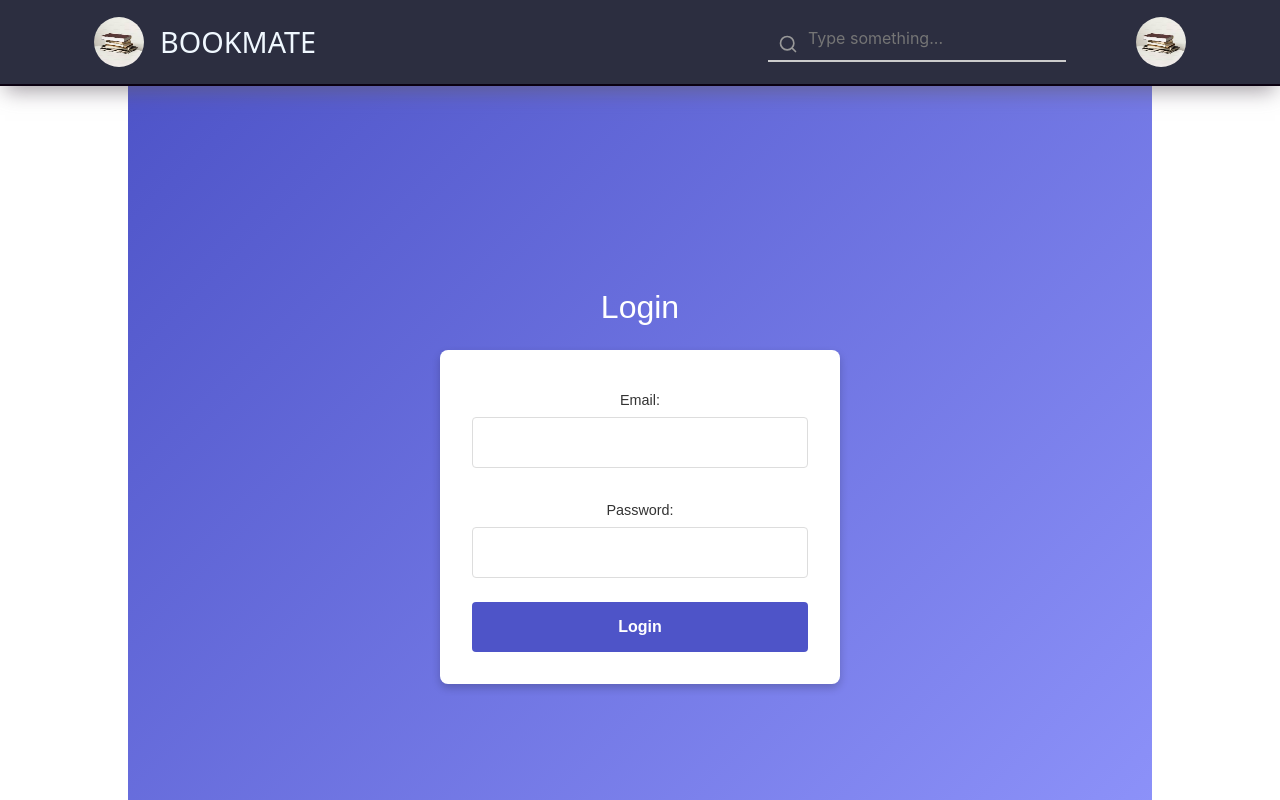
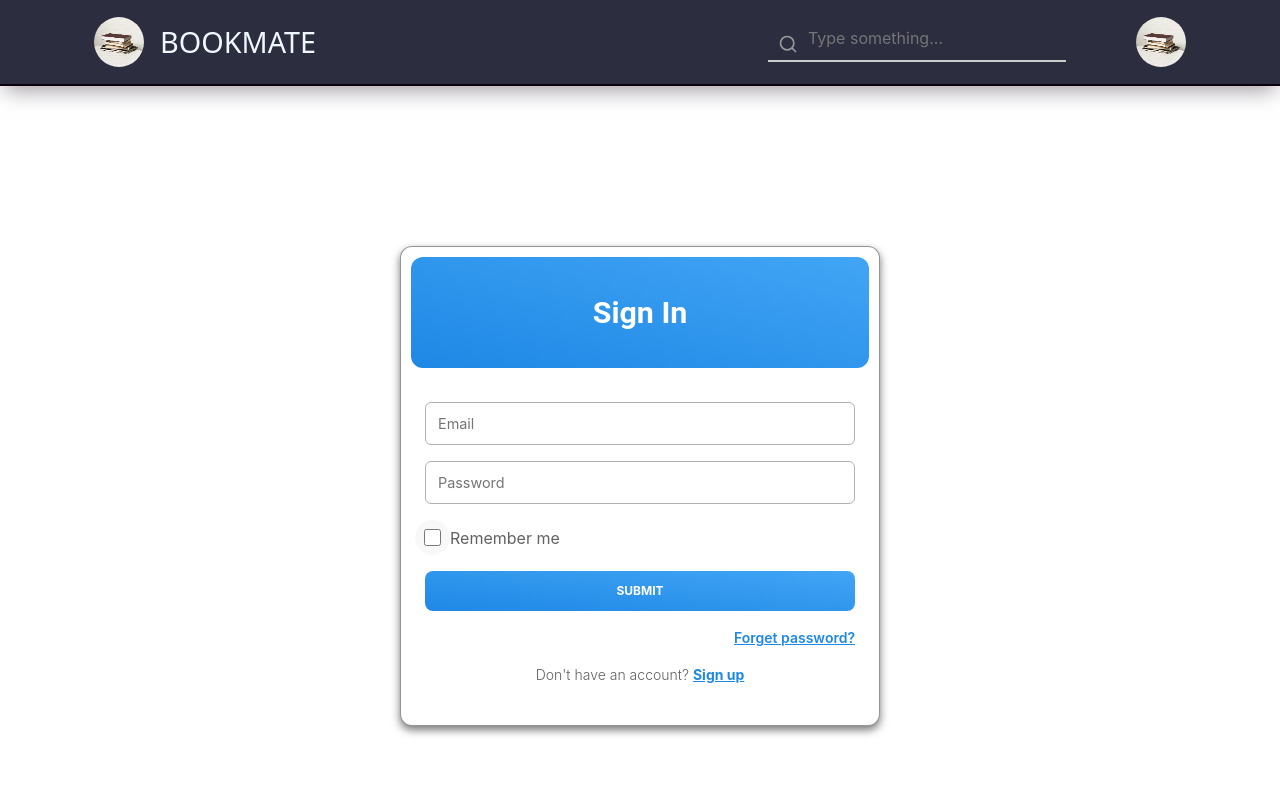
Before and after one commit to NoobOtaku-terminal/book_swap_frontend, a React (Create React App) app: page /login in a window 1280 px wide. Shown: the top 800 px of the page. Built offline with nearby package versions, Linux system fonts and the light colour scheme; a web font is replaced by a local one.

Commit message:
login page updated

```diff
--- a/src/components/categories.js
+++ b/src/components/categories.js
@@ -70,7 +70,7 @@ function Categories() {
                     <circle cx="384" cy="96" r="12" fill="#f7d774" />
                     <circle cx="256" cy="64" r="10" fill="#f7d774" />
                 </svg>
-                <h4>category4</h4>
+                <h4>Histroy</h4>
             </div>
             <div onClick={() => handleCategory('Technolgy')} className='hover'>
                 <svg xmlns="http://www.w3.org/2000/svg" viewBox="0 0 512 512" width="70" height="70">
@@ -88,7 +88,7 @@ function Categories() {
                     <circle cx="384" cy="96" r="12" fill="#f7d774" />
                     <circle cx="256" cy="64" r="10" fill="#f7d774" />
                 </svg>
-                <h4>category5</h4>
+                <h4>Technology</h4>
             </div>
 
 
--- a/src/components_css/login.css
+++ b/src/components_css/login.css
@@ -1,4 +1,4 @@
-/* Login.css */
+/* Login.css
 
 .login-page {
     display: flex;
@@ -69,4 +69,165 @@
 
 .login-page button[type="submit"]:hover {
     background-color: #3b3f8f;
+} */
+
+/* From Uiverse.io by Yaya12085 */
+
+
+/* From Uiverse.io by Yaya12085 */
+.Container{
+    display: flex;
+    justify-content: center;
+    align-items: center;
+    height: 100vh;
+    /* background: linear-gradient(135deg, #4e54c8, #8f94fb); */
+
+
 }
+.form {
+    position: relative;
+    display: flex;
+    flex-direction: column;
+    border-radius: 0.75rem;
+    background-color: #fff;
+    color: rgb(97 97 97);
+    /* box-shadow: 20px 20px 30px rgba(0, 0, 0, .05); */
+    width: 30rem;
+    max-width: 90%;
+    height: 60%;
+    background-clip: border-box;
+    border: solid 1px rgba(0, 0, 0, 0.418);
+    box-shadow: 0px 4px 8px rgba(3, 3, 3, 0.541); /* Adjust values as needed */
+  }
+  .form-container{
+    display: flex;
+    flex-direction: column;
+    justify-content: center;
+    /* align-items: center; */
+    height: 100%;
+  }
+
+  .header {
+    position: relative;
+    background-clip: border-box;
+    background-color: #1e88e5;
+    background-image: linear-gradient(to top right,#1e88e5,#42a5f5);
+    margin: 10px;
+    border-radius: 0.75rem;
+    overflow: hidden;
+    color: #fff;
+    box-shadow: 0 0 #0000,0 0 #0000,0 0 #0000,0 0 #0000,rgba(33,150,243,.4);
+    height: 7rem;
+    letter-spacing: 0;
+    line-height: 1.375;
+    font-weight: 600;
+    font-size: 1.9rem;
+    font-family: Roboto, sans-serif;
+    display: flex;
+    align-items: center;
+    justify-content: center;
+  }
+
+  .inputs {
+    padding: 1.5rem;
+    gap: 1rem;
+    display: flex;
+    flex-direction: column;
+  }
+
+  .input-container {
+    display: flex;
+    flex-direction: column;
+    gap: 1rem;
+    min-width: 200px;
+    width: 100%;
+    height: 2.75rem;
+    position: relative;
+  }
+
+  .input {
+    border: 1px solid rgba(128, 128, 128, 0.61);
+    outline: 0;
+    color: rgb(69 90 100);
+    font-weight: 400;
+    font-size: .9rem;
+    line-height: 1.25rem;
+    padding: 0.75rem;
+    background-color: transparent;
+    border-radius: .375rem;
+    width: 100%;
+    height: 100%;
+  }
+
+  .input:focus {
+    border: 1px solid #1e88e5;
+  }
+
+  .checkbox-container {
+    margin-left: -0.625rem;
+    display: inline-flex;
+    align-items: center;
+  }
+
+  .checkbox {
+    position: relative;
+    overflow: hidden;
+    padding: .55rem;
+    border-radius: 999px;
+    display: flex;
+    align-items: center;
+    cursor: pointer;
+    justify-content: center;
+    background-color: rgba(0, 0, 0, 0.027);
+    height: 35px;
+    width: 35px;
+  }
+
+  .checkbox input {
+    width: 100%;
+    height: 100%;
+    cursor: pointer;
+  }
+
+  .checkbox-text {
+    cursor: pointer;
+  }
+
+  .signin-btn1 {
+    cursor: pointer;
+    text-transform: uppercase;
+    font-weight: 700;
+    font-size: .75rem;
+    line-height: 1rem;
+    text-align: center;
+    padding: .75rem 1.5rem;
+    background-color: #1e88e5;
+    background-image: linear-gradient(to top right,#1e88e5,#42a5f5);
+    border-radius: .5rem;
+    width: 100%;
+    outline: 0;
+    border: 0;
+    color: #fff;
+  }
+
+  .signup-link {
+    line-height: 1.5;
+    font-weight: 300;
+    font-size: 0.875rem;
+    display: flex;
+    align-items: center;
+    justify-content: center;
+  }
+
+  .signup-link a, .forget {
+    line-height: 1.5;
+    font-weight: 700;
+    font-size: .875rem;
+    margin-left: .25rem;
+    color: #1e88e5;
+  }
+
+  .forget {
+    text-align: right;
+    font-weight: 600;
+  }
--- a/src/pages/login.js
+++ b/src/pages/login.js
@@ -22,31 +22,28 @@ const Login = () => {
     };
 
     return (
-        <div className="login-page">
-            <h2>Login</h2>
-            <form onSubmit={handleLogin}>
-                <label>
-                    Email:
-                    <input
-                        type="email"
-                        value={email}
-                        onChange={(e) => setEmail(e.target.value)}
-                        required
-                    />
-                </label>
-                <label>
-                    Password:
-                    <input
-                        type="password"
-                        value={password}
-                        onChange={(e) => setPassword(e.target.value)}
-                        required
-                    />
-                </label>
-                <button type="submit">Login</button>
+        <div className='Container'>
+            <form className="form">
+                <div className='form-container'>
+                <div className="header">Sign In</div>
+                <div className="inputs">
+                    <input placeholder="Email" className="input" type="text" />
+                    <input placeholder="Password" className="input" type="password" />
+                    <div className="checkbox-container">
+                        <label className="checkbox">
+                            <input type="checkbox" id="checkbox" />
+                        </label>
+                        <label htmlFor="checkbox" className="checkbox-text">Remember me</label>
+                    </div>
+                    <button onClick={()=>handleLogin} className="signin-btn1">Submit</button>
+                    <a className="forget" href="#">Forget password?</a>
+                    <p className="signup-link">Don't have an account? <a href="/signup">Sign up</a></p>
+                </div>
+                </div>
             </form>
         </div>
-    );
+
+                );
 };
 
-export default Login;
+                export default Login;
```
